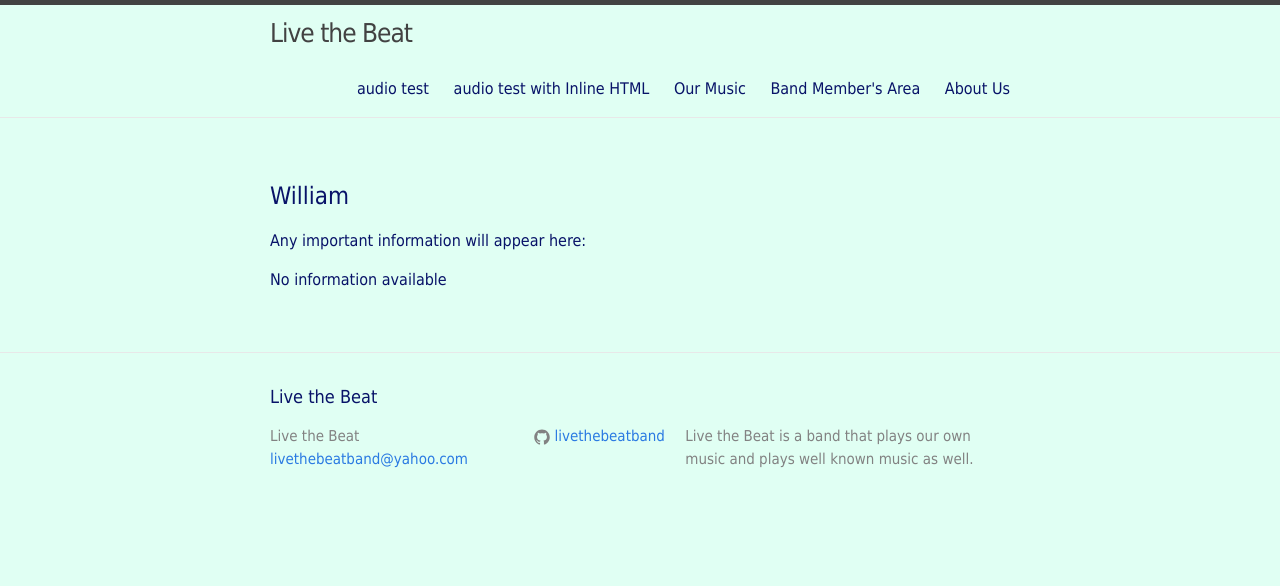
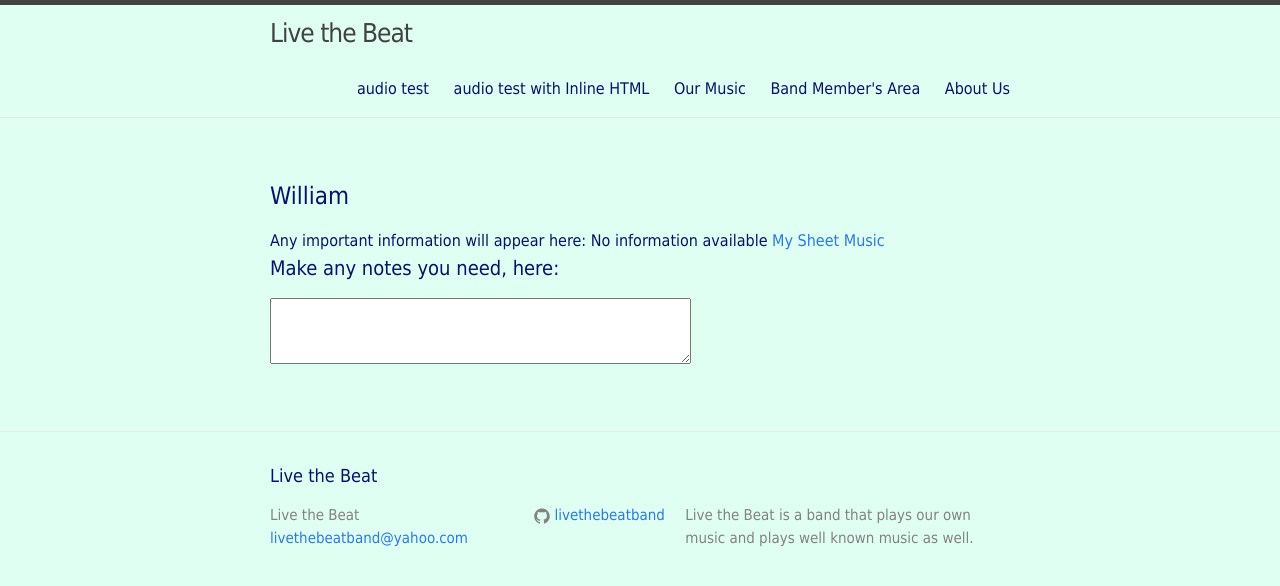
Before and after one commit to livethebeatband/livethebeatband.github.io, a Jekyll site: the page built from members-area/william/index.md, in a window 1280 px wide. Shown: the top 586 px of the page. Built offline with Jekyll 4.4.1, drawn with Linux system fonts in a browser that asks for light colours.

Commit message:
Update index.md

```diff
--- a/members-area/william/index.md
+++ b/members-area/william/index.md
@@ -1,9 +1,25 @@
 ---
 layout: page
-permalink: /members-area/william
+permalink: /members-area/william/
 ---
+<body onbeforeunload="unload()" onpageshow="load()">
 <h1> William </h1>
 
 Any important information will appear here:
 
 No information available
+
+<a href="/members-area/william/sheet-music/">My Sheet Music</a>
+
+<h4>Make any notes you need, here:</h4>
+<textarea id="William's notes" rows="4" cols="50">
+</textarea>
+
+<script>
+  function load() {
+    document.getElementById("William's notes").innerHTML = localStorage.getItem("William's text-box");
+  }
+  function unload() {
+    localStorage.setItem("William's text-box", document.getElementById("William's notes").innerHTML);
+  }
+  </script>
```
